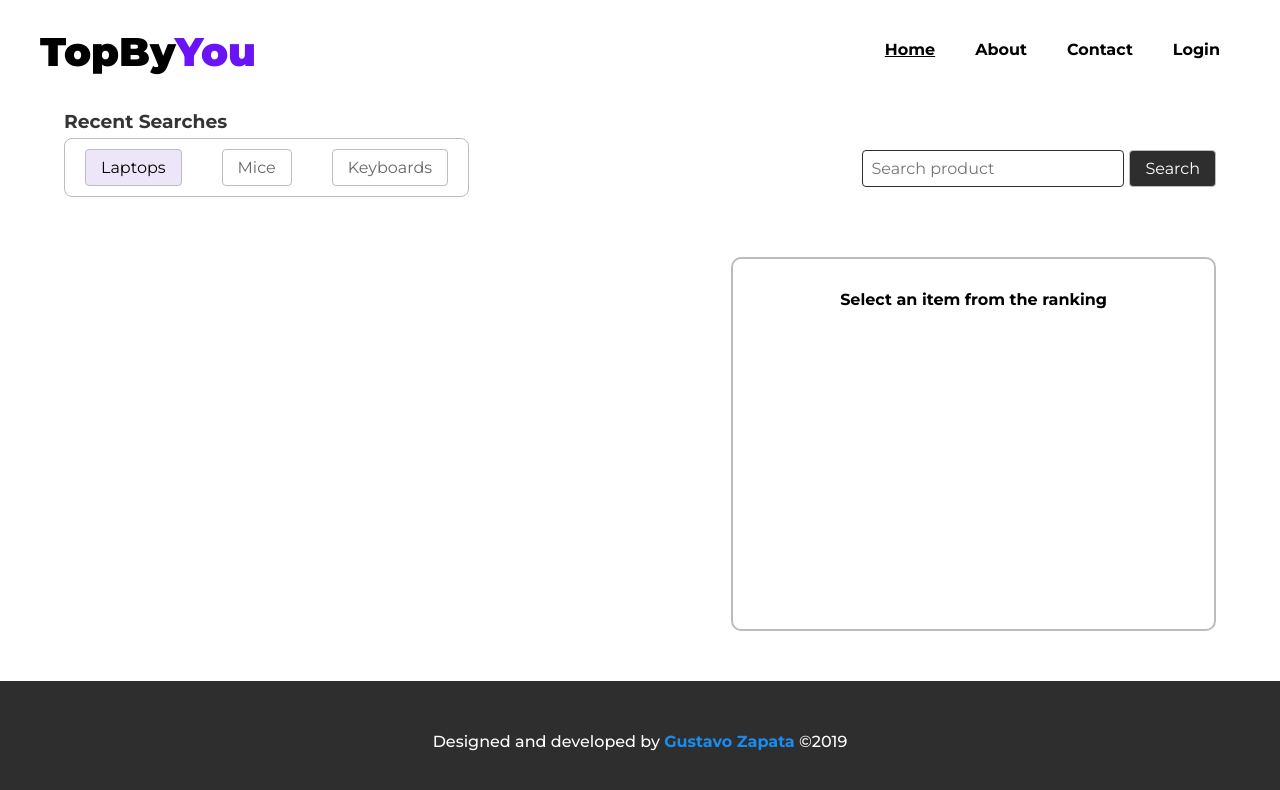
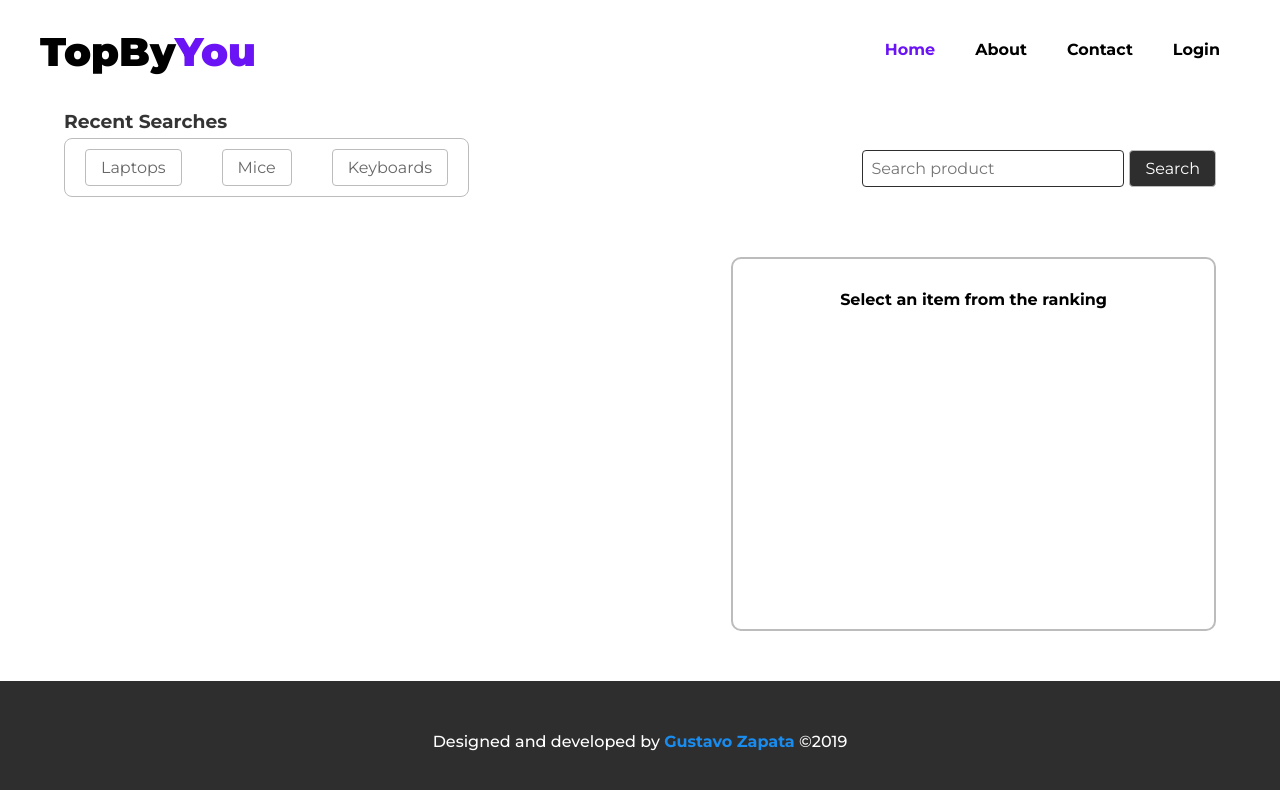
Before and after one commit to gustavozapata/TopByYou, a React (Create React App) app in the folder client/: page / in a window 1280 px wide. Shown: the top 790 px of the page. Built offline with nearby package versions, Linux system fonts and the light colour scheme.

Commit message:
started doing pages without <Router>

```diff
--- a/client/src/App.css
+++ b/client/src/App.css
@@ -69,15 +69,17 @@ nav ul li {
   font-weight: 700;
   display: inline;
   margin: 0 20px;
+  cursor: pointer;
 }
 .active {
-  text-decoration: underline;
+  /* text-decoration: underline; */
+  color: var(--purple);
 }
 
 /* VIEWPORT */
-#viewport {
-  /* height: 100vh; */
-}
+/* #viewport { */
+/* height: 100vh; */
+/* } */
 
 /* Footer */
 .Footer {
--- a/client/src/App.js
+++ b/client/src/App.js
@@ -1,10 +1,15 @@
-import React, { useState } from "react";
+import React, { useState, useEffect } from "react";
 
+//components
 import Header from "./components/Header";
 import Search from "./components/Search";
 import Product from "./components/Product";
 import Footer from "./components/Footer";
 
+//pages
+import About from "./pages/About";
+
+//data
 import { laptops } from "./data/laptops";
 import { mice } from "./data/mice";
 import { keyboards } from "./data/keyboards";
@@ -13,23 +18,26 @@ import "./App.css";
 
 function App() {
   const [product, setProduct] = useState({});
+  const [currentPage, setCurrentPage] = useState("Home");
 
   const selectRecent = item => {
     let productName = "";
     let products = [];
 
     switch (item) {
-      case "laptops":
-        productName = "Laptops";
+      case "Laptops":
+        productName = item;
         products = laptops;
         break;
-      case "mice":
-        productName = "Mice";
+      case "Mice":
+        productName = item;
         products = mice;
         break;
-      case "keyboards":
-        productName = "Keyboards";
+      case "Keyboards":
+        productName = item;
         products = keyboards;
+        break;
+      default:
         break;
     }
 
@@ -39,13 +47,32 @@ function App() {
     });
   };
 
+  const goTo = page => {
+    setCurrentPage(page);
+  };
+
+  const renderPage = () => {
+    switch (currentPage) {
+      case "Home":
+        return (
+          <>
+            <Search selectRecent={selectRecent} isSelected={product.name} />
+            <Product productName={product.name} product={product.items} />
+          </>
+        );
+      case "About":
+        return <About />;
+      default:
+        return;
+    }
+  };
+
+  useEffect(() => {}, [product]);
+
   return (
     <div className="App">
-      <Header />
-      <div id="viewport">
-        <Search selectRecent={selectRecent} isSelected={product.name} />
-        <Product productName={product.name} product={product.items} />
-      </div>
+      <Header goTo={goTo} active={currentPage} />
+      <div id="viewport">{renderPage()}</div>
       <Footer />
     </div>
   );
--- a/client/src/components/Header.js
+++ b/client/src/components/Header.js
@@ -1,6 +1,7 @@
 import React from "react";
 
-export default function Header() {
+export default function Header(props) {
+  const { active } = props;
   return (
     <header className="Header">
       <a href="http://localhost:3000">
@@ -10,8 +11,18 @@ export default function Header() {
       </a>
       <nav>
         <ul>
-          <li className="active">Home</li>
-          <li>About</li>
+          <li
+            onClick={() => props.goTo("Home")}
+            className={active === "Home" ? "active" : ""}
+          >
+            Home
+          </li>
+          <li
+            onClick={() => props.goTo("About")}
+            className={active === "About" ? "active" : ""}
+          >
+            About
+          </li>
           <li>Contact</li>
           <li>Login</li>
         </ul>
--- a/client/src/components/Product.js
+++ b/client/src/components/Product.js
@@ -1,11 +1,14 @@
-import React, { useState } from "react";
+import React, { useState, useEffect } from "react";
 import "./styles/Product.css";
 
 export default function Product(props) {
   const [currentItem, setCurrentItem] = useState({});
 
+  useEffect(() => {}, []);
+
   const selectItem = item => {
     const { id, name, image, votes, description } = item;
+
     setCurrentItem({
       id,
       name,
@@ -29,7 +32,10 @@ export default function Product(props) {
                 key={item.id}
                 onClick={() => selectItem(item)}
               >
-                <img src={require(`../images/laptops/${item.image}`)} />
+                <img
+                  src={require(`../images/laptops/${item.image}`)}
+                  alt={item.image}
+                />
                 <div
                   className={`${
                     currentItem.id === item.id ? "item-selected" : ""
@@ -50,7 +56,10 @@ export default function Product(props) {
         <div className="item-description">
           {currentItem.id ? (
             <div>
-              <img src={require(`../images/laptops/${currentItem.image}`)} />
+              <img
+                src={require(`../images/laptops/${currentItem.image}`)}
+                alt={currentItem.image}
+              />
               <h3>{currentItem.name}</h3>
               <p>{currentItem.description}</p>
               <button className="button">Buy</button>
--- a/client/src/components/RecentSearches.js
+++ b/client/src/components/RecentSearches.js
@@ -6,19 +6,14 @@ export default function RecentSearches(props) {
     <div className="RecentSearches">
       <h3>Recent Searches</h3>
       <div className="recent-items">
-        <RecentItem
-          item="Laptops"
-          isSelected={true}
-          selectRecent={() => props.selectRecent("laptops")}
-        />
-        <RecentItem
-          item="Mice"
-          selectRecent={() => props.selectRecent("mice")}
-        />
-        <RecentItem
-          item="Keyboards"
-          selectRecent={() => props.selectRecent("keyboards")}
-        />
+        {props.recentSearches.map((item, index) => (
+          <RecentItem
+            key={index}
+            item={item.product}
+            isSelected={props.isSelected === item.product}
+            selectRecent={() => props.selectRecent(item.product)}
+          />
+        ))}
       </div>
     </div>
   );
--- a/client/src/components/Search.js
+++ b/client/src/components/Search.js
@@ -4,9 +4,27 @@ import RecentSearches from "./RecentSearches";
 import "./styles/Search.css";
 
 export default function Search(props) {
+  const recentSearches = [
+    {
+      id: 1,
+      product: "Laptops"
+    },
+    {
+      id: 2,
+      product: "Mice"
+    },
+    {
+      id: 3,
+      product: "Keyboards"
+    }
+  ];
   return (
     <div className="Search">
-      <RecentSearches selectRecent={props.selectRecent} />
+      <RecentSearches
+        selectRecent={props.selectRecent}
+        isSelected={props.isSelected}
+        recentSearches={recentSearches}
+      />
       <SearchBar />
     </div>
   );
--- a/client/src/components/styles/Product.css
+++ b/client/src/components/styles/Product.css
@@ -52,7 +52,7 @@ h1 {
 
 .item-description {
   width: 40%;
-  height: 350px;
+  min-height: 350px;
   margin-left: 30px;
   padding: 10px;
   vertical-align: top;
--- /dev/null
+++ b/client/src/pages/About.js
@@ -0,0 +1,15 @@
+import React from "react";
+
+import "./styles/About.css";
+import imagen from "../images/about.png";
+
+export default function About() {
+  return (
+    <div className="About">
+      <h1>About</h1>
+      <div>
+        <img src={imagen} alt="about graph" />
+      </div>
+    </div>
+  );
+}
--- /dev/null
+++ b/client/src/pages/styles/About.css
@@ -0,0 +1,6 @@
+.About h1 {
+  font-size: 2.5em;
+}
+.About img {
+  width: 900px;
+}
```
Also changed, not shown: client/src/images/about.png (added).
